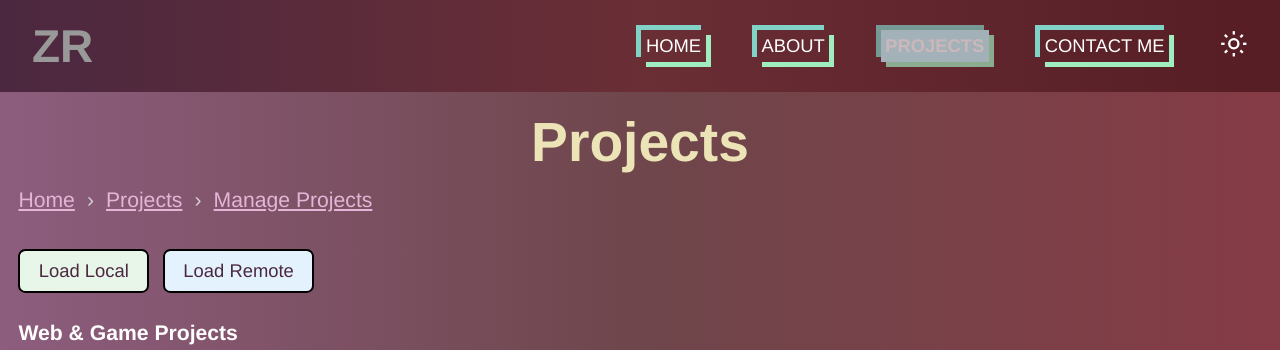
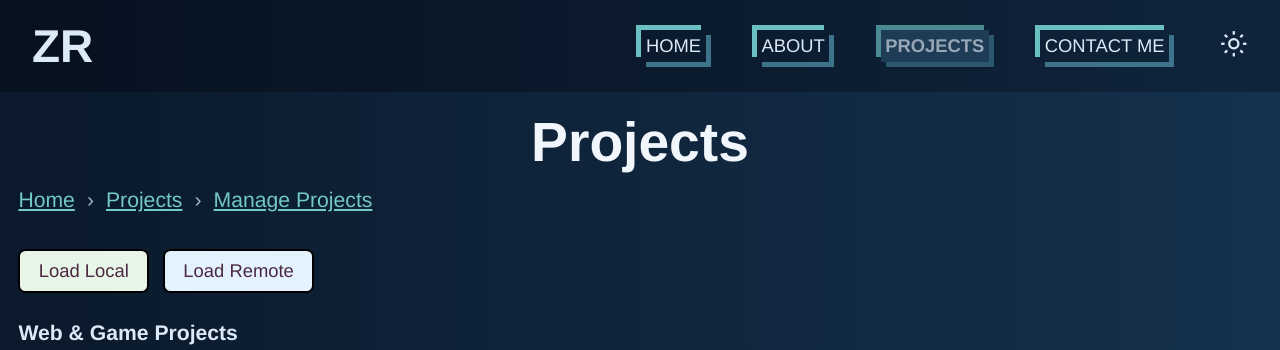
Before and after one commit to ZackRoland/portfolio, a plain HTML site: page src/pages/projects.html in a window 1280 px wide. Both pictures are taken after a click on the button "Use dark theme". Shown: the top 350 px of the page. Drawn offline with Linux system fonts and the light colour scheme.

Commit message:
css refactoring and improving dark-mode design

```diff
--- a/src/styles/about-styles.css
+++ b/src/styles/about-styles.css
@@ -1,8 +1,9 @@
 :root {
     --max-paragraph-size: 62ch;
-    --about-border: color-mix(in oklab, currentColor 12%, transparent);
-    --about-surface: color-mix(in oklab, canvas 92%, currentColor 8%);
-    --about-highlight: color-mix(in oklab, canvastext 20%, dodgerblue 80%);
+    --about-border: var(--border-color);
+    --about-surface: var(--surface-color);
+    --about-surface-raised: var(--surface-raised-color);
+    --about-highlight: var(--accent-color);
 }
 
 main {
@@ -65,10 +66,8 @@ h2 {
     padding: 1rem;
     background: linear-gradient(
         to left,
-        var(--mint-cream),
-        var(--lighter-cyan)),
-        linear-gradient(135deg, var(--keppel),
-        var(--tiffany-blue));
+        var(--about-surface),
+        var(--about-surface-raised));
     transform-origin: center;
     animation: fade-up 650ms ease both;
     transition: transform 220ms ease, border-color 220ms ease;
--- a/src/styles/colors.css
+++ b/src/styles/colors.css
@@ -14,6 +14,16 @@
     --marian-blue: #414288;
     --keppel: #5FB49C;
     --columbia-blue: #CFE8EF;
+    /* Midnight palette */
+    --midnight-950: #06111F;
+    --midnight-900: #0A192B;
+    --midnight-850: #0F243B;
+    --midnight-800: #15314D;
+    --midnight-700: #214761;
+    --moonlight-blue: #DCE9F7;
+    --mist-blue: #9FB4C9;
+    --aurora-cyan: #73C9C6;
+    --steel-blue: #3E7188;
     /* Greens*/
     --olivine: #B6D094;
     --celadon: #A0EEC0;
--- a/src/styles/contact-styles.css
+++ b/src/styles/contact-styles.css
@@ -24,6 +24,17 @@
     --contact-info-size: calc(0.9rem * var(--contact-form-scale));
     --contact-info-color: var(--mildsweet);
     --contact-required-color: var(--crayola-red);
+}
+
+:root.dark {
+    --contact-heading-color: var(--accent-strong-color);
+    --contact-border-color: var(--border-color);
+    --contact-legend-color: var(--accent-color);
+    --contact-label-color: var(--accent-strong-color);
+    --contact-field-text: var(--field-text-color);
+    --contact-info-color: var(--muted-text-color);
+    --contact-required-color: #FF7B91;
+    --feature-h3-font-color: var(--accent-color);
 }
 
 /* ========= Global Vars ========= */
@@ -173,7 +184,7 @@ p[id="contact-desc"] {
     color: var(--contact-field-text);
     border-radius: 0.4em;
     font-size: var(--contact-field-size);
-    background-color: hsl(0 0% 110% / .5);
+    background-color: var(--field-bg-color);
     font-family: inherit;
     margin: 0;
     background-image: linear-gradient(
@@ -225,7 +236,7 @@ p[id="contact-desc"] {
     padding: 0.5em;
     border: none;
     border-radius: 0.4em;
-    background: var(--wine);
+    background: var(--button-bg-color);
     color: white;
     font-size: var(--contact-field-size);
     cursor: pointer;
--- a/src/styles/main-styles.css
+++ b/src/styles/main-styles.css
@@ -1,76 +1,68 @@
-@import "colors.css";
+@import "colors.css?v=6";
 @layer base, layout, components;
 /* ========= Root Variables ========= */
 :root {
+    /* Theme controls: change these tokens to adjust an entire color mode. */
+    --theme-text: var(--mint-green);
+    --theme-text-muted: var(--mossy-green);
+    --theme-heading: color-mix(in srgb, var(--theme-text), black 20%);
+    --theme-logo: color-mix(in srgb, var(--theme-text), black 40%);
+    --theme-body-start: var(--light-orange);
+    --theme-body-end: var(--cream);
+    --theme-main-start: var(--lighter-orange);
+    --theme-main-end: var(--lighter-cream);
+    --theme-nav-start: var(--mossy-green);
+    --theme-nav-end: var(--dark-turqoise);
+    --theme-surface: var(--mint-cream);
+    --theme-surface-raised: var(--lighter-cyan);
+    --theme-border: var(--mossy-green);
+    --theme-accent: var(--keppel);
+    --theme-accent-strong: var(--tiffany-blue);
+    --theme-highlight: var(--light-cyan);
+    --theme-outline-a: var(--celadon);
+    --theme-outline-b: var(--tiffany-blue);
+    --theme-field-bg: rgb(255 255 255 / 55%);
+    --theme-field-text: #101827;
+    --theme-button-bg: var(--wine);
 
-    --base-text-color-1: white;
-    --base-text-color-2: var(--chocolate-cosmos);
-    --base-text-color-3: var(--pistachio);
-    --base-text-color-4: var(--mint-green);
-    --base-text-color: var(--base-text-color-4);
-    --nav-fill: var(--mossy-green);
-    --nav-gradient: var(--dark-turqoise);
+    /* Semantic aliases consumed by page-level styles. */
+    --base-text-color: var(--theme-text);
+    --muted-text-color: var(--theme-text-muted);
+    --surface-color: var(--theme-surface);
+    --surface-raised-color: var(--theme-surface-raised);
+    --border-color: var(--theme-border);
+    --accent-color: var(--theme-accent);
+    --accent-strong-color: var(--theme-accent-strong);
+    --field-bg-color: var(--theme-field-bg);
+    --field-text-color: var(--theme-field-text);
+    --button-bg-color: var(--theme-button-bg);
 
-    --nav-bg-color-1: linear-gradient(to left,var(--nav-fill), var(--nav-gradient));
-    --nav-bg-color-2: #1c1c1c;
-    --nav-bg-color-3:#2E2C2F;
-    --nav-bg-color:var(--nav-bg-color-1);
-
-    --nav-text-color-1:white;
-    --nav-text-color-2:black;
-    --nav-text-color-3:var(--wine);
-    --nav-text-color-4:var(--light-wine);
-    --nav-text-color-5:  var(--pistachio);
-    --nav-text-color-6: var(--base-text-color);
-    --nav-text-color:var(--nav-text-color-6);
-
-    --nav-border-color-1: var(--nav-text-color);
-    --nav-border-color-2:white;
-    --nav-border-color:var(--nav-border-color-1);
+    --nav-fill: var(--theme-nav-start);
+    --nav-gradient: var(--theme-nav-end);
+    --nav-bg-color: linear-gradient(to left, var(--nav-fill), var(--nav-gradient));
+    --nav-text-color: var(--base-text-color);
+    --nav-border-color: var(--theme-border);
 
     --nav-gap:clamp(1.5rem, 4vw, 4.6875rem);
     --nav-font-size:1rem;
     --nav-padding:clamp(1rem, 2.5vw, 2rem);
-    --page-highlight:var(--light-cyan);
-
-    --theme-svg-color-1: white;
-    --theme-svg-color-2: var(--base-text-color);
-    --theme-svg-color: var(--theme-svg-color-2);
+    --page-highlight: var(--theme-highlight);
+    --theme-svg-color: var(--base-text-color);
 
     --logo-size-1:2rem;
     --logo-size-2:2.5rem;
     --logo-size:var(--logo-size-2);
-    --logo-color-1: var(--base-text-color);
-    --logo-color-2: var(--mint-green);
-    --logo-color-3: color-mix(in srgb, var(--base-text-color), black 40%);
-    --logo-color:var(--logo-color-3);
-
-
-    --body-fill: var(--mossy-green);
-    --body-gradient: var(--dark-turqoise);
-
-    --body-bg-color-1: linear-gradient(to left,var(--body-fill), var(--body-gradient));
-    --body-bg-color-2:  linear-gradient(to right,var(--light-orange), var(--cream));
-    --body-bg-color-3: linear-gradient(to right,var(--radiant-lapis-lazuli), var(--lapis-lazuli));
-    --body-bg-color:  var(--body-bg-color-2);
-
-    --main-fill:var(--mint-green);
-    --main-gradient: var(--dark-mint-green);
+    --logo-color: var(--theme-logo);
+    --body-fill: var(--theme-body-start);
+    --body-gradient: var(--theme-body-end);
+    --body-bg-color: linear-gradient(to right, var(--body-fill), var(--body-gradient));
+    --main-fill: var(--theme-main-start);
+    --main-gradient: var(--theme-main-end);
     --main-height: 80vh;
-
-    --main-bg-color-1: linear-gradient(to left,var(--main-fill), var(--main-gradient));
-    --main-bg-color-2: linear-gradient(to right,var(--lighter-orange),var(--lighter-cream));
-    --main-bg-color-3: linear-gradient(to right,var(--charcoal-black),var(--gunmetal), var(--dark-mint-green),var(--pale-green));
-    --main-bg-color-4: var(--body-bg-color-2);
-    --main-bg-color: var(--main-bg-color-2);
-
-    --intro-text-color: white;
-    --two-color-outline: var(--celadon) 5px 5px, var(--tiffany-blue) -5px -5px;
-
-    --h1-color-1: var(--vanilla);
-    --h1-color-2: var(--wine);
-    --h1-color-3: color-mix(in srgb, var(--base-text-color), black 20%);
-    --h1-color: var(--h1-color-3);
+    --main-bg-color: linear-gradient(to right, var(--main-fill), var(--main-gradient));
+    --intro-text-color: var(--theme-heading);
+    --two-color-outline: var(--theme-outline-a) 5px 5px, var(--theme-outline-b) -5px -5px;
+    --h1-color: var(--theme-heading);
 
     --h1-font-size-1: 2rem;
     --h1-font-size-2: 3rem;
@@ -84,61 +76,27 @@
 }
 /* ========= Root Variables Dark Mode ========= */
 :root.dark {
-    --base-text-color-1: white;
-    --base-text-color: var(--base-text-color-1);
-
-    --nav-fill: var(--mossy-green);
-    --nav-gradient: var(--dark-turqoise);
-
-    --nav-bg-color-1: linear-gradient(to left,var(--nav-fill), var(--nav-gradient));
-    --nav-bg-color:var(--nav-bg-color-1);
-
-    --nav-text-color-1:white;
-    --nav-text-color-2: var(--base-text-color);
-    --nav-text-color:var(--nav-text-color-2);
-
-    --nav-border-color-1: var(--nav-text-color);
-    --nav-border-color-2:white;
-    --nav-border-color:var(--nav-border-color-1);
-
-    --page-highlight-1: var(--light-cyan);
-    --page-highlight:var(--page-highlight-1);
-
-    --theme-svg-color-1: white;
-    --theme-svg-color-2: var(--base-text-color);
-    --theme-svg-color: var(--theme-svg-color-2);
-
-    --logo-color-1: var(--base-text-color);
-    --logo-color-2: var(--mint-green);
-    --logo-color-3: color-mix(in srgb, var(--base-text-color), black 40%);
-    --logo-color:var(--logo-color-3);
-
-
-    --body-fill: var(--mossy-green);
-    --body-gradient: var(--dark-turqoise);
-
-    --body-bg-color-1: linear-gradient(to left,var(--body-fill), var(--body-gradient));
-    --body-bg-color-3: linear-gradient(to right,var(--radiant-lapis-lazuli), var(--lapis-lazuli));
-    --body-bg-color-4: linear-gradient(to right,
-        color-mix(in srgb, var(--light-orange), var(--dark-turqoise) 10%),
-        color-mix(in srgb, var(--cream),var(--dark-turqoise) 10%));
-    --body-bg-color-5: linear-gradient(to right,var(--violet),var(--wine), var(--chocolate-cosmos));
-    --body-bg-color:  var(--body-bg-color-5);
-
-    --main-fill:var(--mint-green);
-    --main-gradient: var(--dark-mint-green);
-
-    --main-bg-color-1: linear-gradient(to right,var(--charcoal-black),var(--gunmetal), var(--dark-mint-green),var(--pale-green));
-    --main-bg-color-2: var(--body-bg-color-2);
-    --main-bg-color-3: linear-gradient(to right,var(--light-violet),var(--light-wine), var(--light-chocolate-cosmos));
-    --main-bg-color: var(--main-bg-color-3);
-
-    --intro-text-color: white;
-    --two-color-outline: var(--celadon) 5px 5px, var(--tiffany-blue) -5px -5px;
-
-    --h1-color-1: var(--vanilla);
-    --h1-color-3: color-mix(in srgb, var(--base-text-color), black 20%);
-    --h1-color: var(--h1-color-1);
+    --theme-text: var(--moonlight-blue);
+    --theme-text-muted: var(--mist-blue);
+    --theme-heading: #F1F6FC;
+    --theme-logo: var(--moonlight-blue);
+    --theme-body-start: var(--midnight-950);
+    --theme-body-end: var(--midnight-850);
+    --theme-main-start: var(--midnight-900);
+    --theme-main-end: var(--midnight-800);
+    --theme-nav-start: #102A43;
+    --theme-nav-end: var(--midnight-950);
+    --theme-surface: #102943;
+    --theme-surface-raised: #173955;
+    --theme-border: var(--steel-blue);
+    --theme-accent: var(--aurora-cyan);
+    --theme-accent-strong: #8BD9C9;
+    --theme-highlight: #294B68;
+    --theme-outline-a: #3D738B;
+    --theme-outline-b: #69BFC1;
+    --theme-field-bg: #E6EFF8;
+    --theme-field-text: #091625;
+    --theme-button-bg: #285F78;
 }
 /* ========= Universal Tags ========= */
 * {
--- a/src/styles/project-styles.css
+++ b/src/styles/project-styles.css
@@ -31,6 +31,16 @@
 
     --project-description-color-1:white;
 }
+
+:root.dark {
+    --project-border-style-1: 0.5rem solid var(--border-color);
+    --project-body-color-2: linear-gradient(145deg, var(--midnight-800), var(--midnight-900));
+    --project-body-color-3: linear-gradient(145deg, var(--midnight-800), var(--midnight-900));
+    --project-body-color-4: linear-gradient(145deg, var(--surface-raised-color), var(--surface-color));
+    --project-hub-background-1: linear-gradient(to left, var(--steel-blue), var(--aurora-cyan));
+    --project-hub-border-color-1: var(--moonlight-blue);
+    --project-description-color-1: var(--moonlight-blue);
+}
 /* =========== 2. Global Tags ============= */
 main {
     height: max-content;
@@ -48,18 +58,18 @@ main > section {
     padding: 0;
     font-size: 1.1rem;
     text-align: left;
-    color: var(--nav-text-color, #fff);
+    color: var(--muted-text-color);
     a {
-        color: #e3b6d7;
+        color: var(--accent-color);
         text-decoration: underline;
         text-underline-offset: 2px;
         font-weight: 500;
         &:hover {
-            color: #ffffff;
+            color: var(--h1-color);
         }
     }
     span {
-        color: #d4cfcf;
+        color: var(--muted-text-color);
         padding: 0 0.35rem;
     }
 }
```
Also changed, not shown: index.html (+1 -1 lines), src/pages/about.html (+2 -2 lines), src/pages/blog.html (+2 -2 lines), src/pages/contact.html (+2 -2 lines), src/pages/now.html (+2 -2 lines), src/pages/projects-crud.html (+2 -2 lines), src/pages/projects.html (+2 -2 lines), src/styles/now-styles.css (+6 -6 lines).
